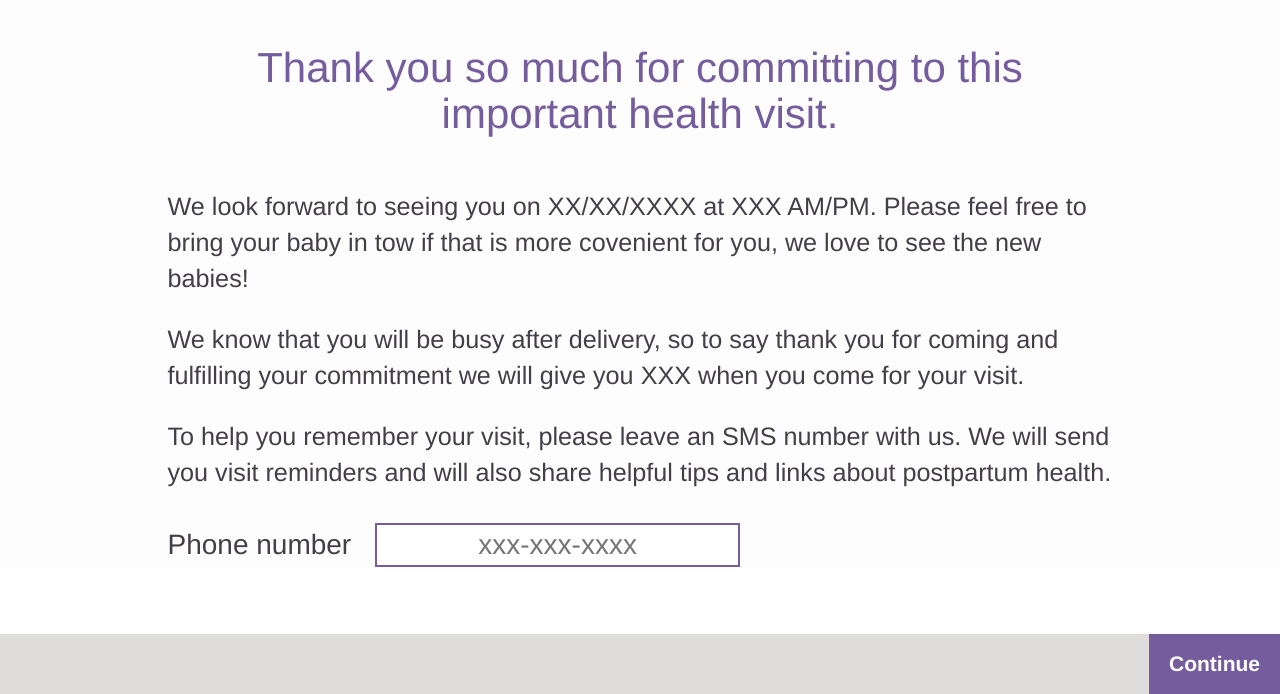
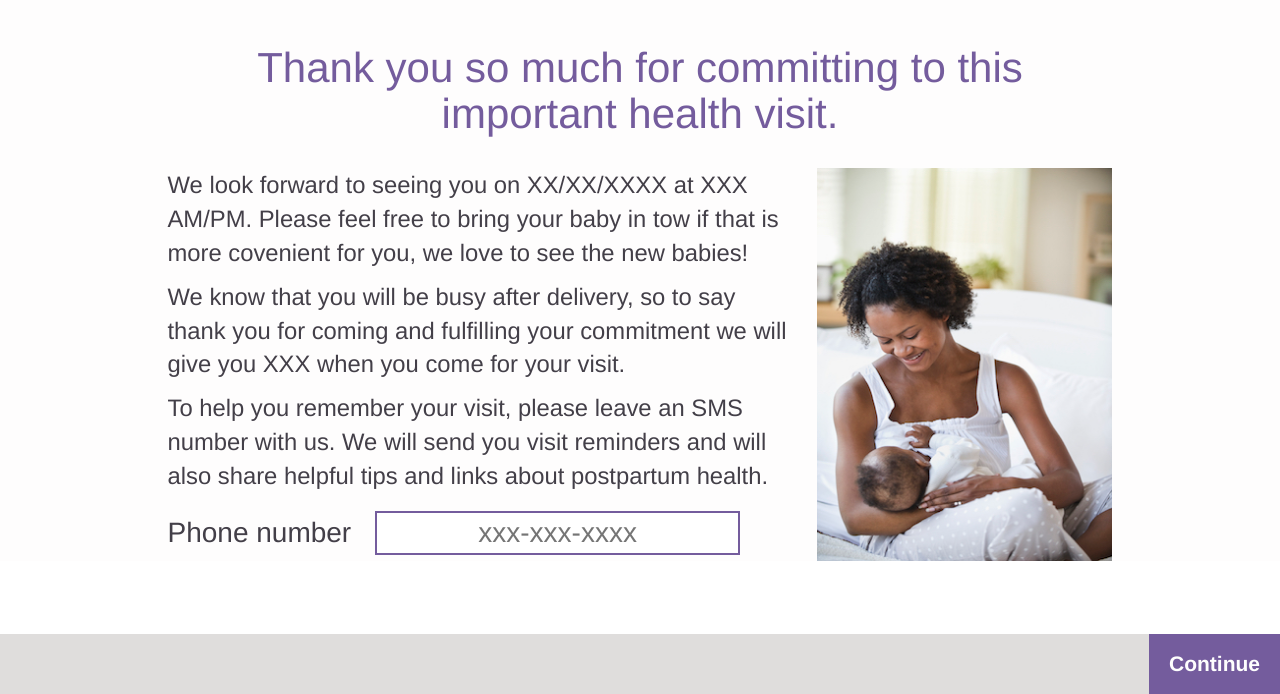
Before and after one commit to jantonso/hbp, a Django app: page /incentive/ in a window 1280 px wide. Shown: the part 106-800 px from the top of the page. Run offline with Django 3.2, Linux system fonts and the light colour scheme; some libraries are stand-ins or nearby versions.

Commit message:
Added image to incentive page

```diff
--- a/static/css/base.css
+++ b/static/css/base.css
@@ -43,7 +43,7 @@ header h1 {
 	font-size: 3.0em;
 	font-weight: 300;
 	color: #745C9D;
-	margin-bottom: 50px;
+	margin-bottom: 30px;
 }
 
 /* Footer section */
--- a/static/css/incentive.css
+++ b/static/css/incentive.css
@@ -1,6 +1,5 @@
 #incentive-messages p {
-	margin-top: 25px;
-	font-size: 1.80em;
+	font-size: 1.7em;
 	font-weight: 200;
 	color: #433F48;
 	text-align: left;
@@ -11,7 +10,7 @@
 }
 
 #phone-number-form form label {
-	margin-top: 25px;
+	margin-top: 10px;
 	font-size: 2.0em;
 	font-weight: 200;
 	color: #433F48;
@@ -30,16 +29,17 @@
 	display: inline-block;
 }
 
-#phone-number-form form #error-msg {
-	display: inline-block;
-	padding-left: 50px;
-}
-
 #phone-number-form form #error-msg #phone-number-error-msg {
 	display: none;
+	margin-left: 60px;
 	font-size: 1.75em;
 	font-weight: 300;
 	color: #4E8DFF;
+}
+
+img {
+	position: relative;
+	float: right;
 }
 
 footer #confirm-button {
--- a/templates/incentive.html
+++ b/templates/incentive.html
@@ -12,6 +12,8 @@
 
 {% block content %}
 	<h2> Thank you so much for committing to this important health visit. </h2>
+	<div class="row">
+		<div class="col-lg-8">
 			<div id="incentive-messages">
 				<p> We look forward to seeing you on XX/XX/XXXX at XXX AM/PM. Please feel free to bring your baby in tow if that is more covenient for you, we love to see the new babies! </p>
 				<p> We know that you will be busy after delivery, so to say thank you for coming and fulfilling your commitment we will give you XXX when you come for your visit. </p>
@@ -32,6 +34,11 @@
 					</div>
 				</form>
 			</div>
+		</div>
+		<div class="col-lg-4">
+			<img src="/static/img/incentive.jpg" class="img-responsive" alt="">
+		</div>
+	</div>
 {% endblock %}
 
 {% block footer %}
```
Also changed, not shown: static/img/incentive.jpg (added). Lines whose indentation alone changed are shown as unchanged.
